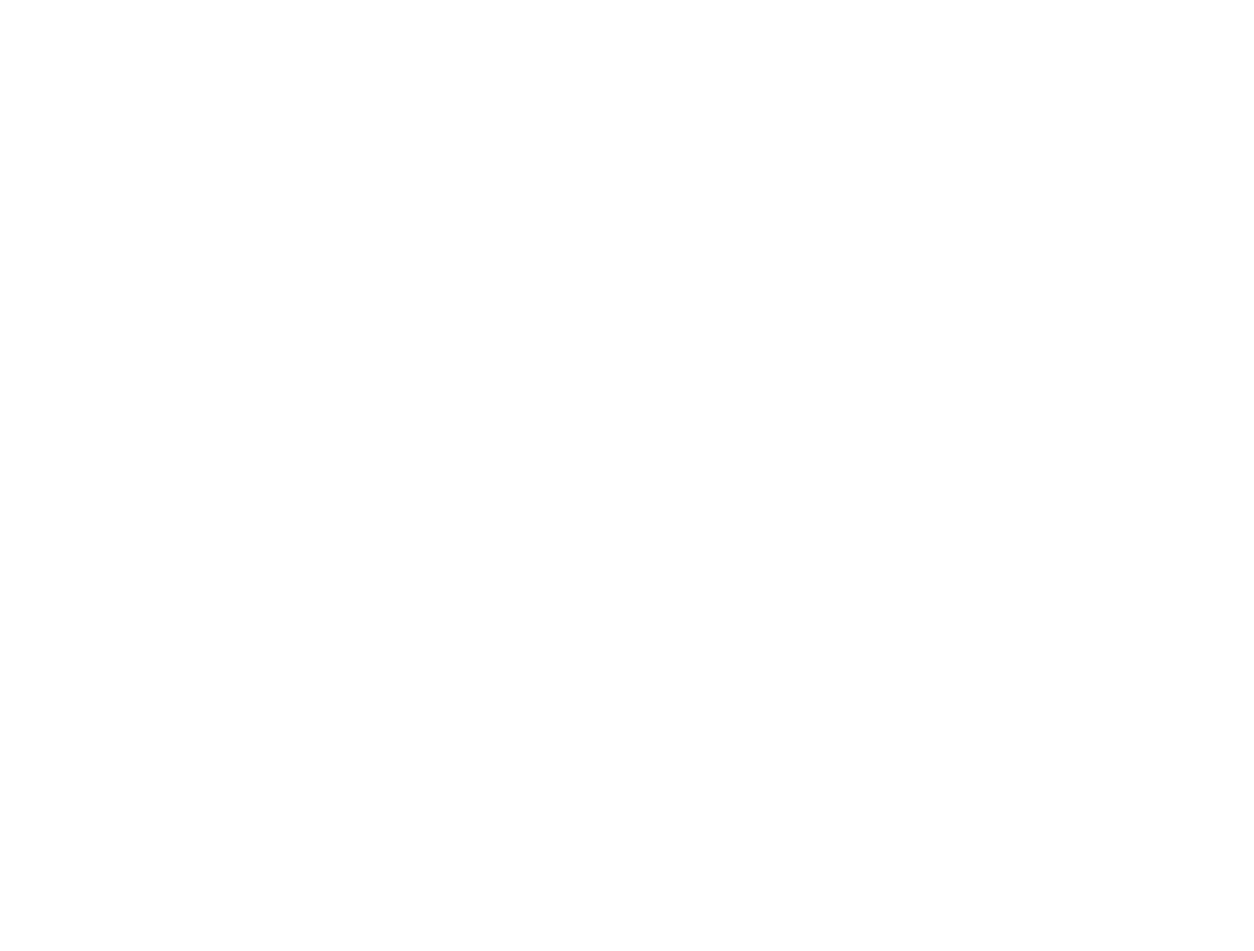
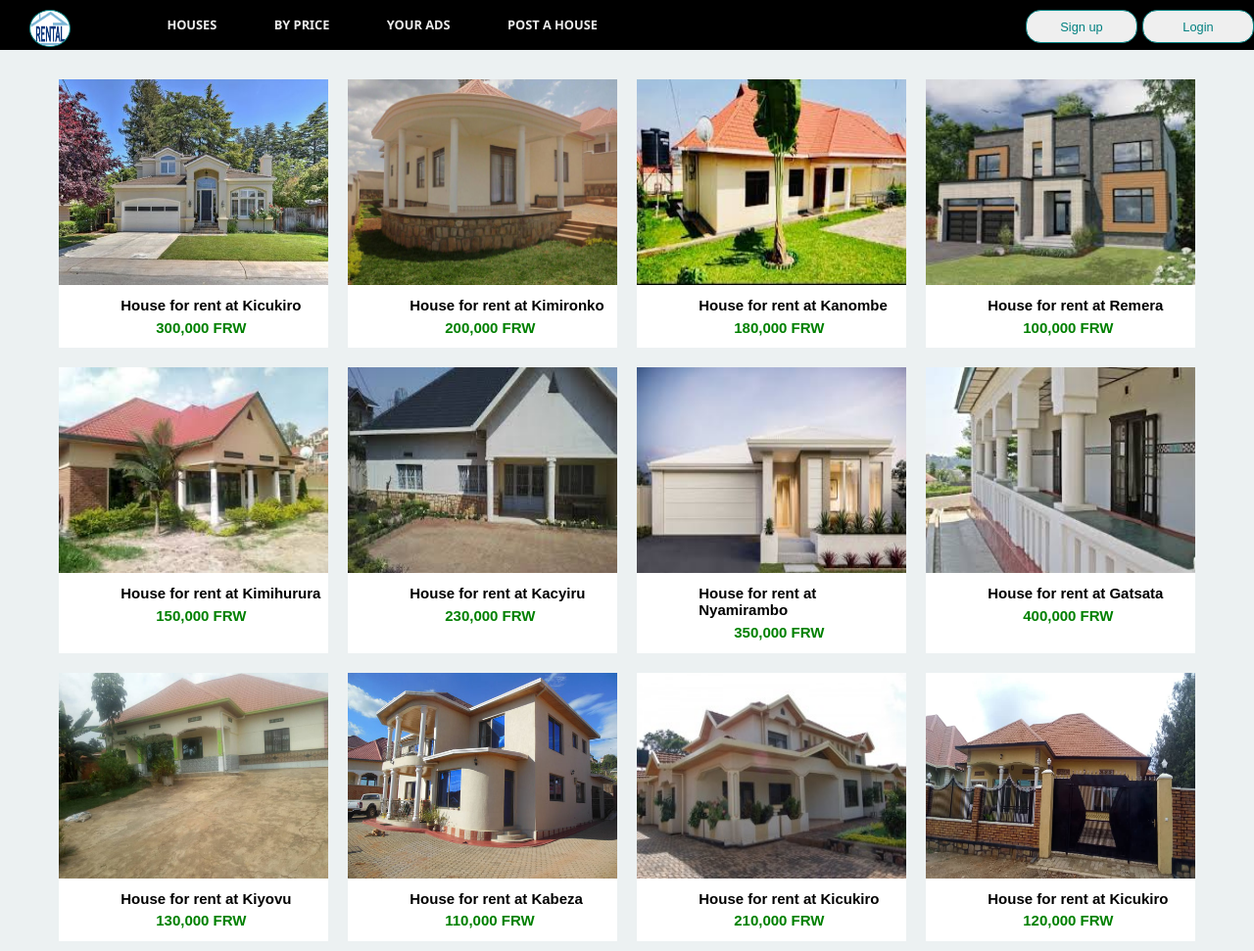
Before and after one commit to lifelearnerdev/E-Rental, a plain HTML site: page UI/html/view_all_available_houses.html in a window 1280 px wide. Shown: the whole page at 98% size. Before the commit the page ends 800 px from the top, so only its background shows below. Drawn offline with Linux system fonts and the light colour scheme.

Commit message:
fix rebase errors

```diff
--- a/UI/css/main.css
+++ b/UI/css/main.css
@@ -13,6 +13,8 @@ html {
     margin: 0px;
     min-height: 100%;
     min-width: 100%;
+    background: #ECF1F2;
+
 }
 
 .home-img {
@@ -220,6 +222,52 @@ ul li ul>li {
     font-weight: lighter;
 }
 
+/* ..................................... */
+/* view all houses */
+.currentR a{
+    color: rgb(8, 100, 100);
+}
+.rowR{
+    display: flex;
+}
+.main-divR{
+    /* border: 2px red solid; */
+    margin: 50px;
+    margin-top: 10px;
+    background: #ECF1F2;
+
+}
+.houseR{
+    /* border: 2px yellow solid; */
+    font-size: 10px;
+    margin: 10px;
+    background: #FFFFFF;
+    width: 36%;
+}
+.image img{
+    width: 100%;
+    height: 210px;
+}
+.details{
+    margin-left: 23%;
+    font-family: sans-serif;
+}
+.details h2{
+    margin-left: 17%;
+    margin-top: -2%;
+    color: green;
+    font-family: sans-serif;
+    font-size: 15px;
+}
+.details h1{
+    font-family: sans-serif;
+    font-size: 15px;
+
+}
+.back{
+    background: #ECF1F2;
+}
+/* .......................................... */
 @media only screen and (max-width: 1000px) {
     .home-main {
         margin: 5% 18%;
@@ -349,3 +397,44 @@ ul li ul>li {
         font-size: 0.6em;
     }
 }
+
+@media screen and (max-width: 760px) {
+    .main-divR{
+        margin: 0;
+        padding: 0;
+    }
+    .rowR{
+        display: flex;
+        flex-wrap: wrap;
+        justify-content: space-around;
+       float: left;
+       grid-auto-columns: 1fr, 1fr;
+    }
+    .houseR{
+        flex-direction: row;
+        flex-basis: 47%;
+        font-size: auto;
+        margin: 2px;
+        height: auto;
+        background: #FFFFFF;
+    }
+    .details h1{
+        font-size: 12px;
+        margin: 0;
+        padding: 0;
+    }
+    .details h2{
+        font-size: 12px;
+        margin: 0;
+        padding: 0;
+    }
+    .details{
+        margin: 0;
+        padding: 0;
+        display: grid;
+    }
+    .image img{
+        height: 170px;
+    }
+
+}
--- a/UI/html/view_all_available_houses.html
+++ b/UI/html/view_all_available_houses.html
@@ -0,0 +1,170 @@
+<!DOCTYPE html>
+<html>
+
+<head>
+    <meta charset="utf-8">
+    <meta http-equiv="X-UA-Compatible" content="IE=edge">
+    <title>E-Rental</title>
+    <meta name="description" content="">
+    <meta name="viewport" content="width=device-width, initial-scale=1">
+    <link rel="icon" type="image/ico" href="img/erental-logo.png" />
+    <link rel="stylesheet" href="../css/main.css">
+</head>
+
+<body class="body">
+    <header role="banner">
+        <nav role="navigation">
+            <a href="../index.html"><img class="logo" src="../img/erental-logo.png" alt="E-Rental logo" width="40px" height="36px"></a>
+            <ul class="nav-links">
+                <li><a href="#">HOUSES<i></i></a>
+                    <ul class="dropdown">
+                        <li class="currentR"><a href="./view_all_available_houses.html">View all houses</a></li>
+                        <li><a href="#">Biryogo</a></li>
+                        <li><a href="#">Kimirongo</a></li>
+                        <li><a href="#">Gikondo</a></li>
+                        <li><a href="#">Nyamirambo</a></li>
+                    </ul>
+                </li>
+                <li class="menus"><a href="#">BY PRICE</a>
+                    <ul class="dropdown">
+                        <li><a href="#">Under 200000 FRW</a></li>
+                        <li><a href="#">Between 20000 FRW - 50000 FRW</a></li>
+                        <li><a href="#">Between 50000 FRW - 100000 FRW</a></li>
+                        <li><a href="#">Between 100000 FRW - 200000 FRW</a></li>
+                        <li><a href="#">Between 200000 FRW - 500000 FRW</a></li>
+                        <li><a href="#">Above 50000 FRW</a></li>
+                        <li><a href="#">Luxury houses</a></li>
+                    </ul>
+                </li>
+                <li class="menus "><a onclick="yourAds()" href="your_ads.html">YOUR ADS</a></li>
+                <li class="menus "><a onclick="postSaleAd()" href="post_sale_ad.html">POST A HOUSE</a></li>
+            </ul>
+            <div class="nav-btns ">
+                <button onclick="login()">Login</button>
+                <button onclick="signup()">Sign up</button>
+            </div>
+        </nav>
+    </header>
+    <main role="main" class="main-divR">
+        <div class="rowR">
+            <div class="houseR">
+            <div class="image">
+                <img src="../img/house1.jpg">
+            </div>
+            <div class="details">
+                <h1>House for rent at Kicukiro</h1>
+                <h2>300,000 FRW</h2>
+            </div>
+        </div>
+        <div class="houseR">
+            <div class="image">
+                <img src="../img/house2.jpg">
+            </div>
+            <div class="details">
+                <h1>House for rent at Kimironko</h1>
+                <h2>200,000 FRW</h2>
+            </div>
+        </div>
+        <div class="houseR">
+            <div class="image">
+                <img src="../img/house4.jpeg">
+            </div>
+            <div class="details">
+                <h1>House for rent at Kanombe</h1>
+                <h2>180,000 FRW</h2>
+            </div>
+        </div>
+         <div class="houseR">
+            <div class="image">
+              <img src="../img/house3.jpeg">
+            </div>
+            <div class="details">
+                <h1>House for rent at Remera</h1>
+                <h2>100,000 FRW</h2>
+            </div>
+        </div>
+        </div>
+        <div class="rowR">
+            <div class="houseR">
+            <div class="image">
+                <img src="../img/house5.jpeg">
+            </div>
+            <div class="details">
+                <h1>House for rent at Kimihurura</h1>
+                <h2>150,000 FRW</h2>
+            </div>
+        </div>
+        <div class="houseR">
+            <div class="image">
+                <img src="../img/house6.jpeg">
+            </div>
+            <div class="details">
+                <h1>House for rent at Kacyiru</h1>
+                <h2>230,000 FRW</h2>
+            </div>
+        </div>
+        <div class="houseR">
+            <div class="image">
+                <img src="../img/house7.jpeg">
+            </div>
+            <div class="details">
+                <h1>House for rent at Nyamirambo</h1>
+                <h2>350,000 FRW</h2>
+            </div>
+        </div>
+         <div class="houseR">
+            <div class="image">
+              <img src="../img/house8.jpeg">
+            </div>
+            <div class="details">
+                <h1>House for rent at Gatsata</h1>
+                <h2>400,000 FRW</h2>
+            </div>
+        </div>
+        </div>
+        <div class="rowR">
+            <div class="houseR">
+            <div class="image">
+                <img src="../img/house9.jpg">
+            </div>
+            <div class="details">
+                <h1>House for rent at Kiyovu</h1>
+                <h2>130,000 FRW</h2>
+            </div>
+        </div>
+        <div class="houseR">
+            <div class="image">
+                <img src="../img/house10.jpg">
+            </div>
+            <div class="details">
+                <h1>House for rent at Kabeza</h1>
+                <h2>110,000 FRW</h2>
+            </div>
+        </div>
+        <div class="houseR">
+            <div class="image">
+                <img src="../img/house11.jpg">
+            </div>
+            <div class="details">
+                <h1>House for rent at Kicukiro</h1>
+                <h2>210,000 FRW</h2>
+            </div>
+        </div>
+         <div class="houseR">
+            <div class="image">
+              <img src="../img/house12.jpeg">
+            </div>
+            <div class="details">
+                <h1>House for rent at Kicukiro</h1>
+                <h2>120,000 FRW</h2>
+            </div>
+        </div>
+        </div>
+    </main>
+    <!-- <footer>
+        <div class="footer"></div>
+    </footer> -->
+    <script src="../js/main.js"></script>
+</body>
+
+</html>
```
Also changed, not shown: UI/index.html (+1 -1 lines), UI/img/house1.jpg (added), UI/img/house10.jpg (added), UI/img/house11.jpg (added), UI/img/house12.jpeg (added), UI/img/house2.jpg (added), UI/img/house3.jpeg (added), UI/img/house4.jpeg (added), UI/img/house5.jpeg (added), UI/img/house6.jpeg (added), UI/img/house7.jpeg (added), UI/img/house8.jpeg (added), UI/img/house9.jpg (added).
